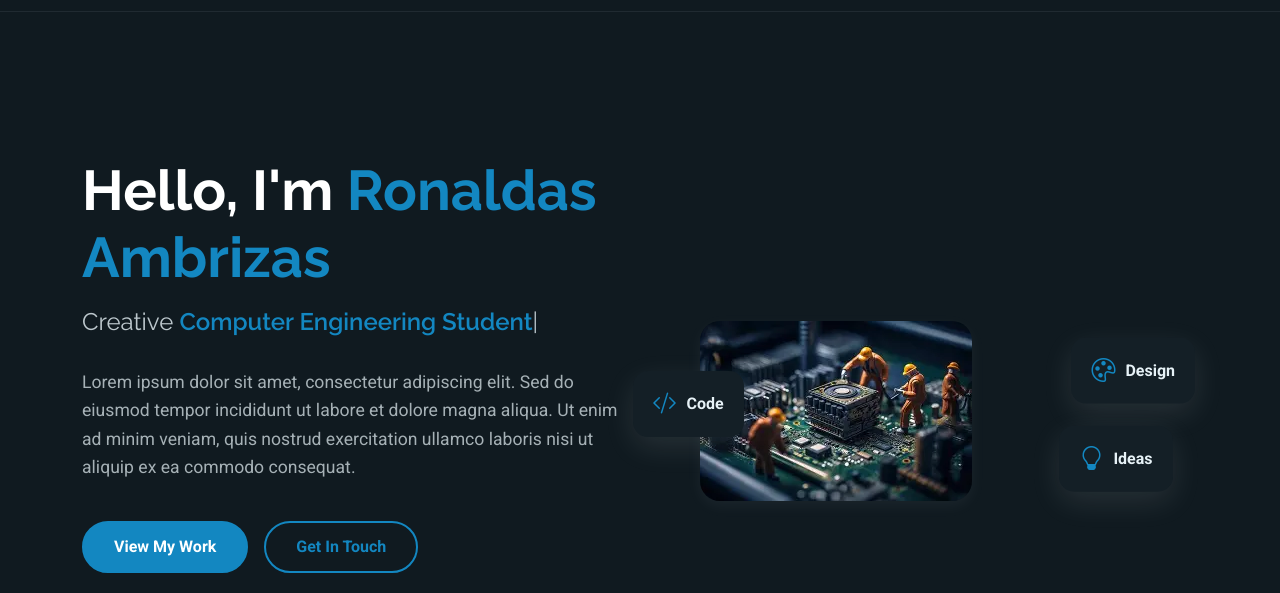
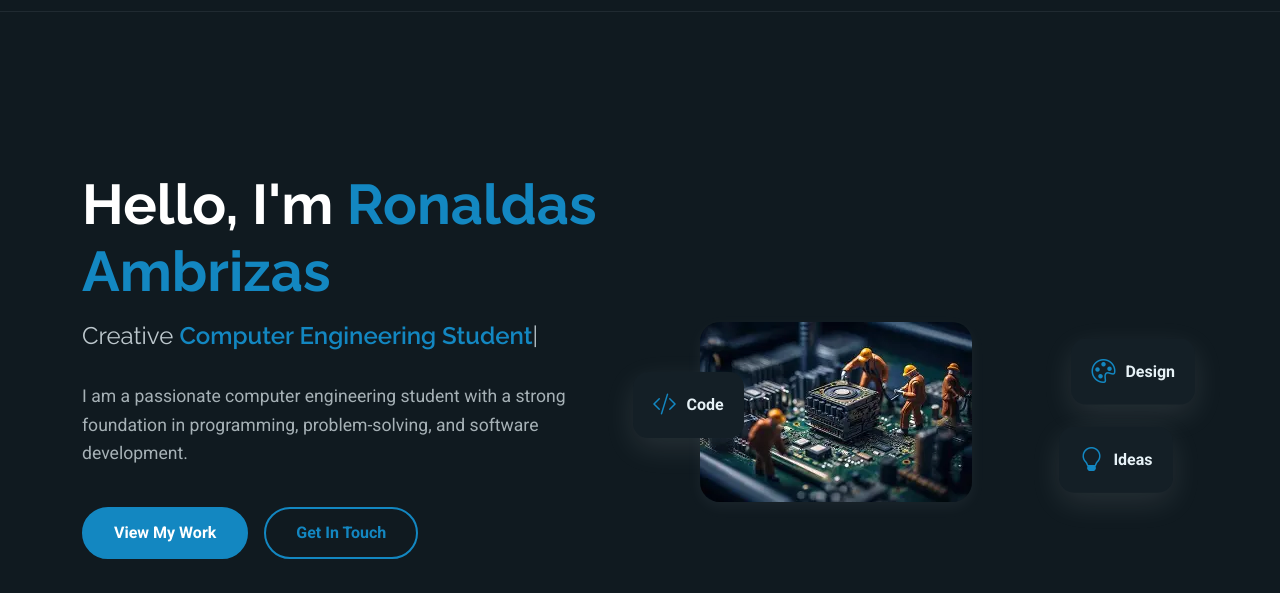
Before and after one commit to Ronaldas777/ronaldas777.github.io, a plain HTML site: page index.html in a window 1280 px wide. Shown: the part 72-665 px from the top of the page. Drawn offline with Linux system fonts and the light colour scheme.

Commit message:
Changed home page

```diff
--- a/index.html
+++ b/index.html
@@ -80,7 +80,7 @@
             <div class="hero-content">
               <h1 data-aos="fade-up" data-aos-delay="200">Hello, I'm <span class="highlight">Ronaldas Ambrizas</span></h1>
               <h2 data-aos="fade-up" data-aos-delay="300">Creative <span class="typed" data-typed-items="Computer Engineering Student, Former Delivery Driver"></span></h2>
-              <p data-aos="fade-up" data-aos-delay="400">Lorem ipsum dolor sit amet, consectetur adipiscing elit. Sed do eiusmod tempor incididunt ut labore et dolore magna aliqua. Ut enim ad minim veniam, quis nostrud exercitation ullamco laboris nisi ut aliquip ex ea commodo consequat.</p>
+              <p data-aos="fade-up" data-aos-delay="400">I am a passionate computer engineering student with a strong foundation in programming, problem-solving, and software development.</p>
               <div class="hero-actions" data-aos="fade-up" data-aos-delay="500">
                 <a href="portfolio.html" class="btn btn-primary">View My Work</a>
                 <a href="contact.html" class="btn btn-outline">Get In Touch</a>
```
